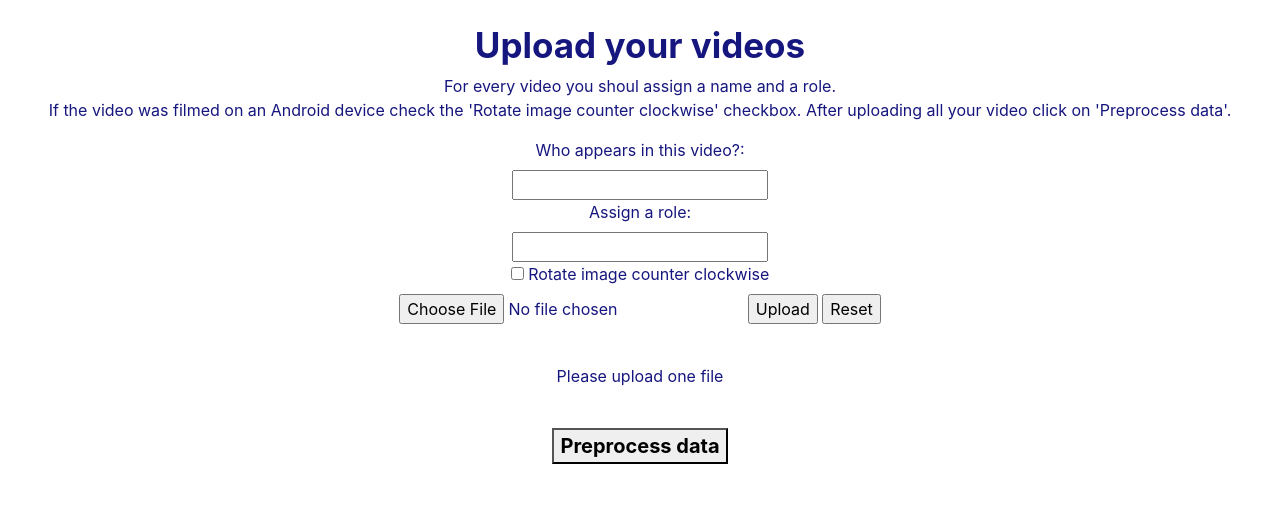
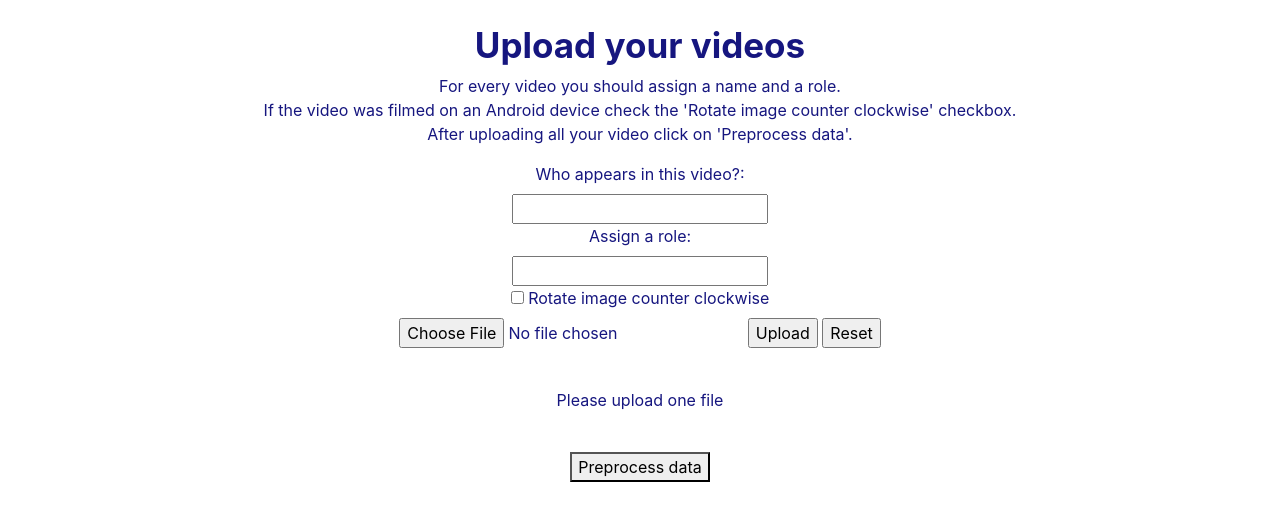
Before and after one commit to joaquinmenendez/Authenticator, a Flask app: page /train in a window 1280 px wide. Shown: the part 56-577 px from the top of the page. Run offline with Flask 2, Linux system fonts and the light colour scheme; some libraries are stand-ins or nearby versions.

Commit message:
first in process the data, then allows to move to next page

```diff
--- a/GCS_App/templates/train.html
+++ b/GCS_App/templates/train.html
@@ -7,8 +7,8 @@
 {% block content %}
 <center>
    <p>
-    For every video you shoul assign a name and a role. <br>
-    If the video was filmed on an Android device check the 'Rotate image counter clockwise' checkbox.
+    For every video you should assign a name and a role. <br>
+    If the video was filmed on an Android device check the 'Rotate image counter clockwise' checkbox.<br>
     After uploading all your video click on 'Preprocess data'.
    </p>
     <form method="post" action="/train" enctype="multipart/form-data">
@@ -57,16 +57,19 @@
         <!--
             <img src="https://sites.duke.edu/wids/files/2020/04/mids-photo.png" text-align: center; width="740" height="510"/>
          -->
+    </form>
 
-    </form>
     <br>
-    <form style="text-align: center">
-        <button formaction="/preprocess">
-            <p style="text-align: center; vertical-align: middle; margin: auto;; font-size:20px ">
-                <strong> Preprocess data </strong>
-            </p>
-        </button>
-    </form>
+        <form method="post" action="/preprocess/">
+            <button name="preprocess_button" type="submit">Preprocess data </button>
+        </form>
+    <br>
+        {% if finish_preprocess == True %}
+        <form style="text-align: center">
+            <button formaction="/preprocess">
+                <p style="text-align: center; vertical-align: middle; margin: auto;; font-size:20px "><strong> Next </strong></p>
+            </button>
+        </form>
+        {% endif %}
 </center>
-<br>
 {% endblock content %}
```
